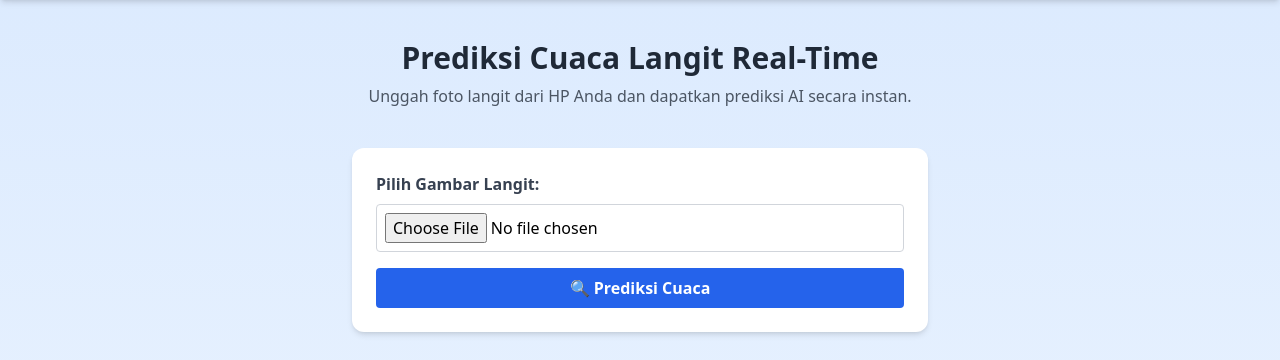
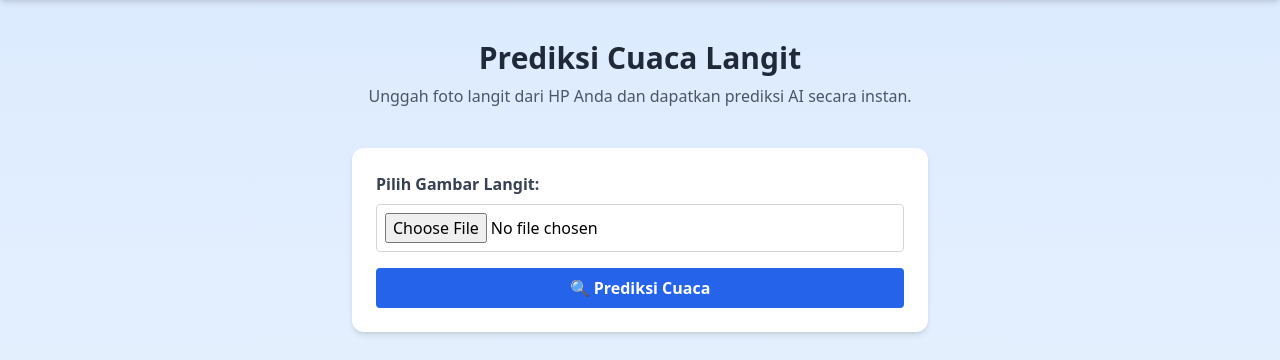
Before and after one commit to Wahyudirayhanpratama/ComputerVision, a Flask app: page / in a window 1280 px wide. Shown: the part 60-420 px from the top of the page. Run offline with Flask 3, Linux system fonts and the light colour scheme; some libraries are stand-ins or nearby versions.

Commit message:
push ulang

```diff
--- a/templates/index.html
+++ b/templates/index.html
@@ -23,7 +23,7 @@
     <!-- Konten Prediksi -->
     <main class="max-w-4xl mx-auto mt-10 px-4">
         <section class="text-center mb-10">
-            <h2 class="text-3xl font-bold text-gray-800 mb-2">Prediksi Cuaca Langit Real-Time</h2>
+            <h2 class="text-3xl font-bold text-gray-800 mb-2">Prediksi Cuaca Langit</h2>
             <p class="text-gray-600">Unggah foto langit dari HP Anda dan dapatkan prediksi AI secara instan.</p>
         </section>
 
```
